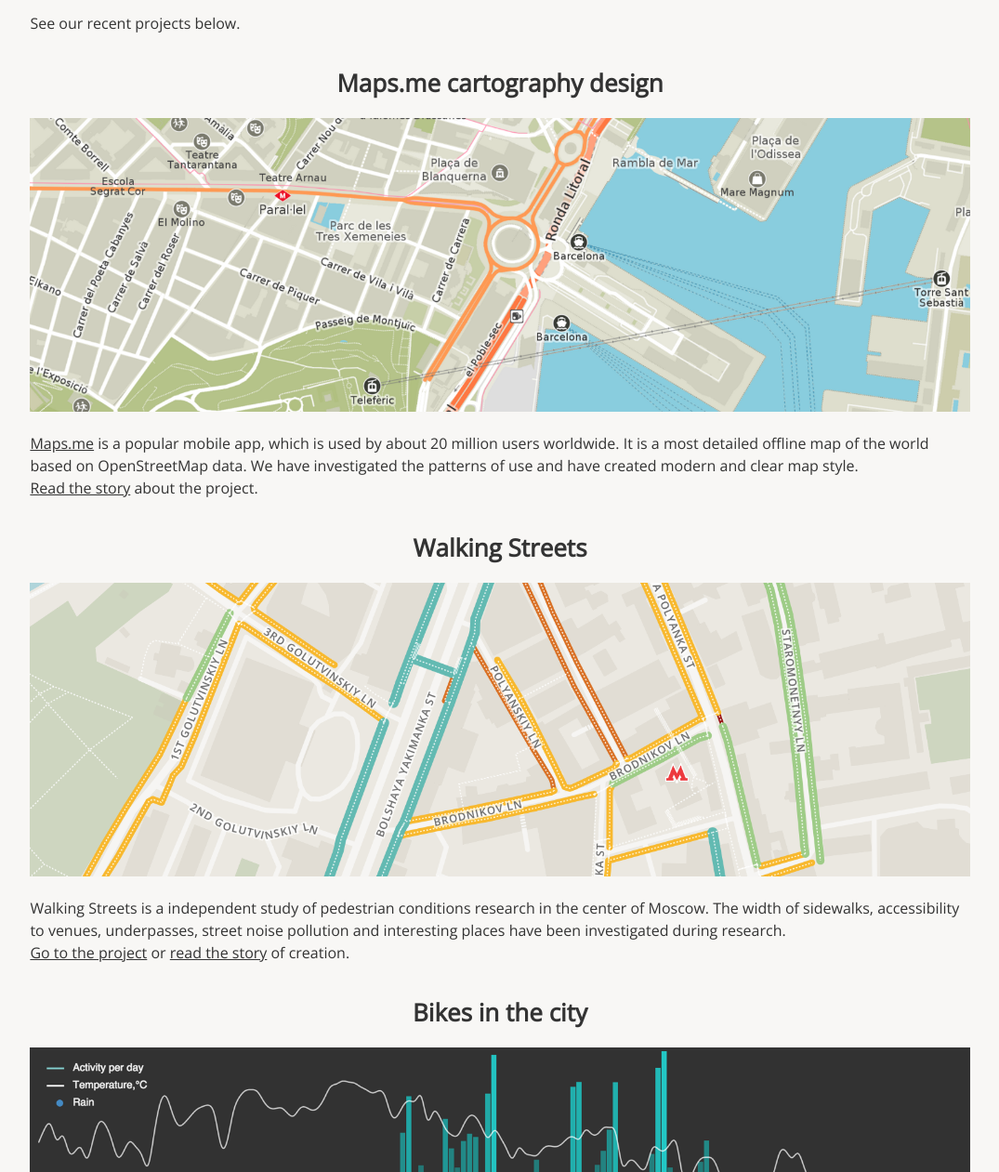
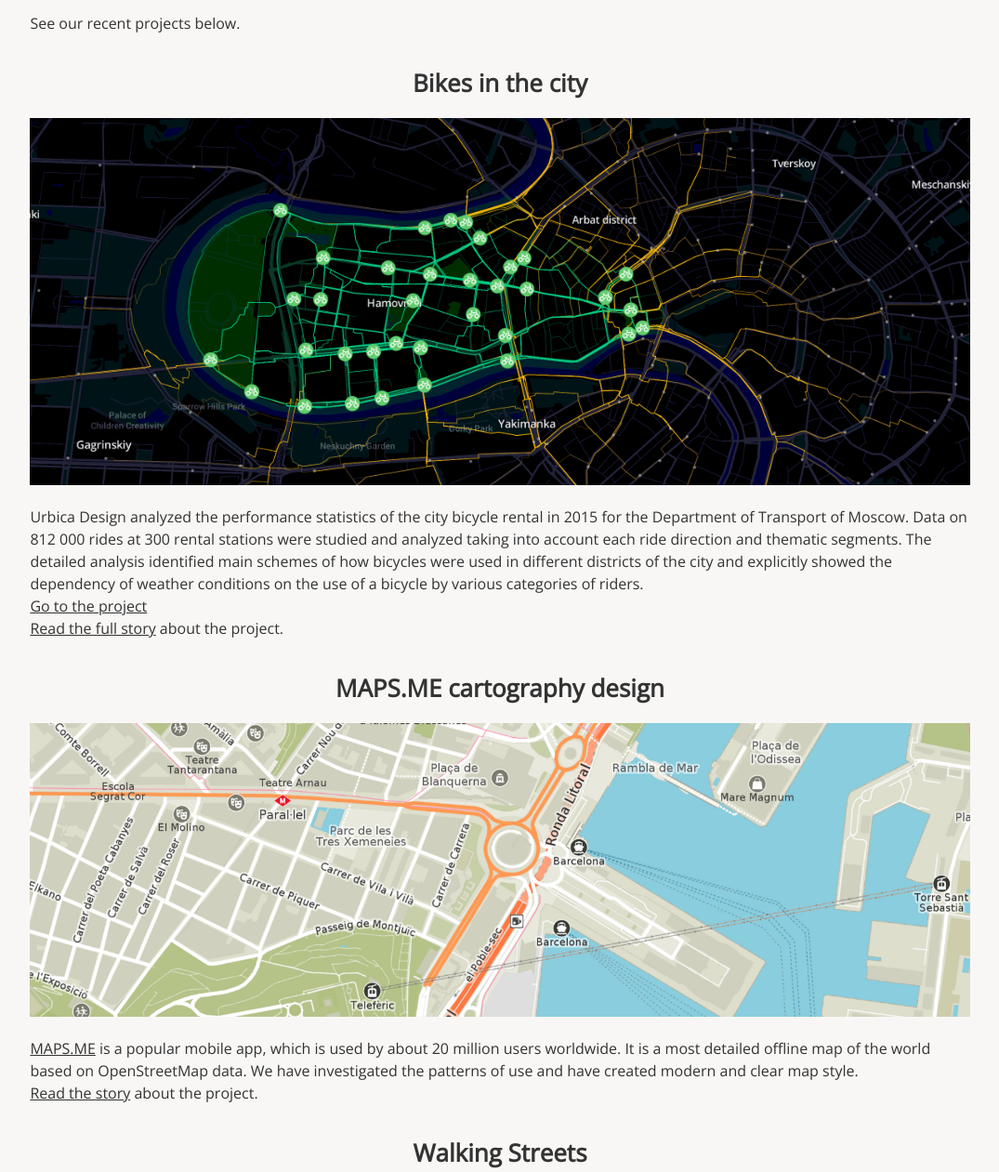
Before and after one commit to enterstudio/website-5, a plain HTML site: page www/index.html in a window 1280 px wide. Shown: the part 219-1480 px from the top of the page at 93% size, without its empty margins (102-1177 px from the left). Drawn offline with nearby package versions, Linux system fonts and the light colour scheme.

```diff
--- a/www/index.html
+++ b/www/index.html
@@ -2,6 +2,9 @@
 <html>
 	<head>
 		<meta name="viewport" content="width=device-width, initial-scale=1">
+		<link rel="shortcut icon" href="favicon.png" />
+    <link rel="icon" type="image/svg+xml" href="favicon.svg"/>
+    <link rel="alternate icon" type="image/png" href="favicon.png"/>
 		<title>
 			URBICA
 		</title>
@@ -22,9 +25,16 @@
 				</div>
 				<div class="content">
 					<p>See our recent projects below.</p>
-					<h3><a href="https://medium.com/@Urbica.co/world-map-design-1a9711783333">Maps.me cartography design</a></h3>
+
+					<h3><a href="/bikes/">Bikes in the city</a></h3>
+					<p><a href="/bikes/"><img src="img/bikes_2015.png" width="100%" border="0"></a></p>
+					<p>Urbica Design analyzed the performance statistics of the city bicycle rental in 2015 for the Department of Transport of Moscow. Data on 812 000 rides at 300 rental stations were studied and analyzed taking into account each ride direction and thematic segments. The detailed analysis identified main schemes of how bicycles were used in different districts of the city and explicitly showed the dependency of weather conditions on the use of a bicycle by various categories of riders.<br/>
+						<a href="/bikes/">Go to the project</a>
+						<br/><a href="https://medium.com/@Urbica.co/bicycles-in-the-city-f9529d918388">Read the full story</a> about the project.</p>
+
+					<h3><a href="https://medium.com/@Urbica.co/world-map-design-1a9711783333">MAPS.ME cartography design</a></h3>
 					<p><a href="https://medium.com/@Urbica.co/world-map-design-1a9711783333"><img src="img/mapsme.png" width="100%" border="0"></a></p>
-					<p><a href="http://maps.me/">Maps.me</a> is a popular mobile app, which is used by about 20 million users worldwide. It is a most detailed offline map of the world based on OpenStreetMap data. We have investigated the patterns of use and have created modern and clear map style.
+					<p><a href="http://maps.me/">MAPS.ME</a> is a popular mobile app, which is used by about 20 million users worldwide. It is a most detailed offline map of the world based on OpenStreetMap data. We have investigated the patterns of use and have created modern and clear map style.
 						<br/><a href="https://medium.com/@Urbica.co/world-map-design-1a9711783333">Read the story</a> about the project.</p>
 
 					<h3><a href="http://walkstreets.org">Walking Streets</a></h3>
@@ -32,7 +42,7 @@
 					<p>Walking Streets is a independent study of pedestrian conditions research in the center of Moscow. The width of sidewalks, accessibility to venues, underpasses, street noise pollution and interesting places have been investigated during research.<br/>
 					 <a href="http://walkstreets.org/">Go to the project</a> or <a href="https://medium.com/@Urbica.co/a-good-walk-4189a331348c">read the story</a> of creation.</p>
 
-					<h3><a href="/velo/">Bikes in the city</a></h3>
+					<h3><a href="/velo/">Bikes in the city (2014)</a></h3>
 					<p><a href="/velo/"><img src="img/velo.png" width="100%" border="0"></a></p>
 					<p>The project shows Moscow bike share stats since 9 Jun to 11 Nov 2014. Interactive data visualisations shows popular bike share stations and routes from them and shows how weather conditions influence on the bike share activity.<br/>
 						<a href="/velo/">Go to the project</a></p>
```
Also changed, not shown: www/favicon.png (added), www/favicon.svg (added), www/img/bikes_2015.png (added).
